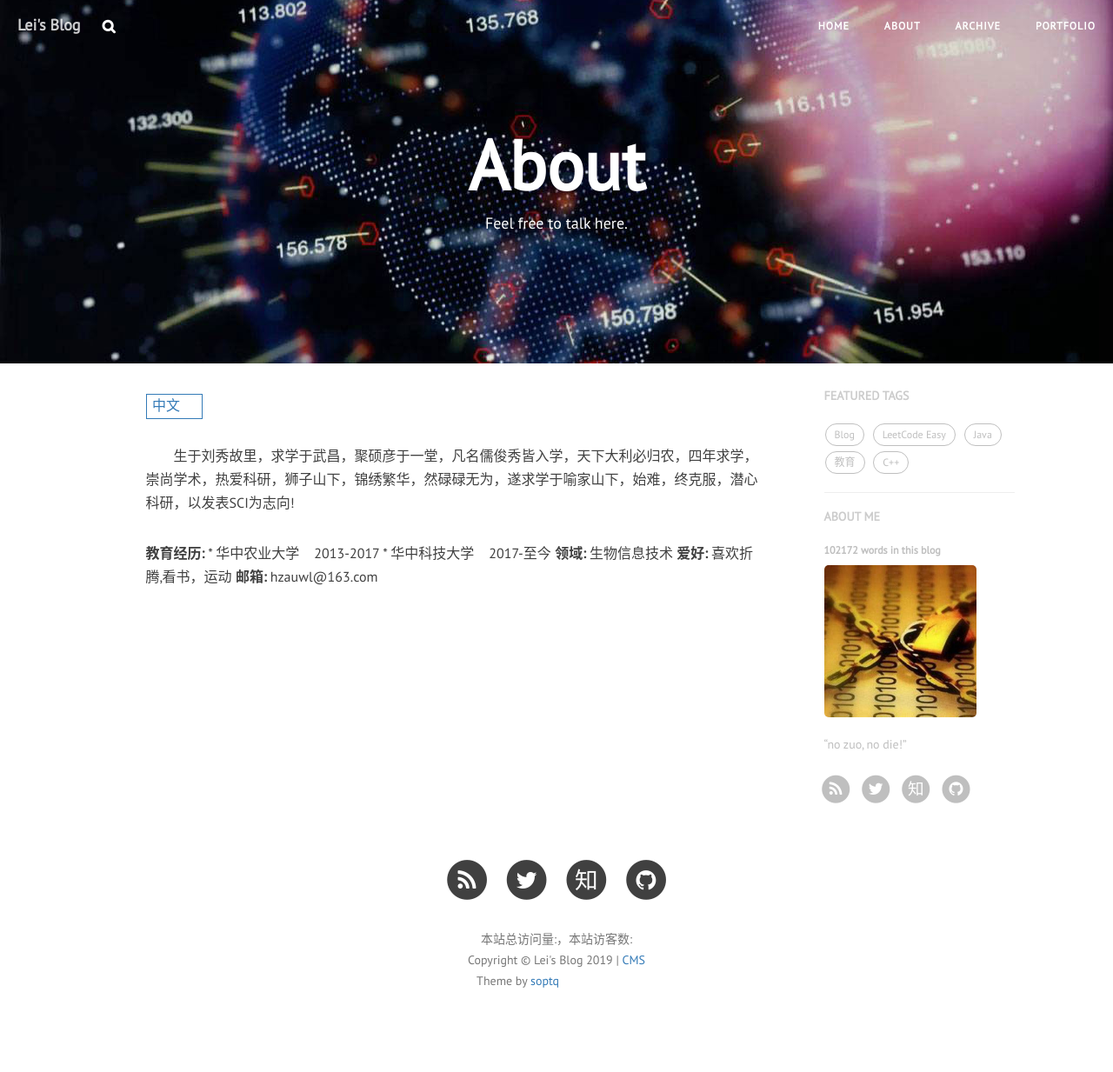
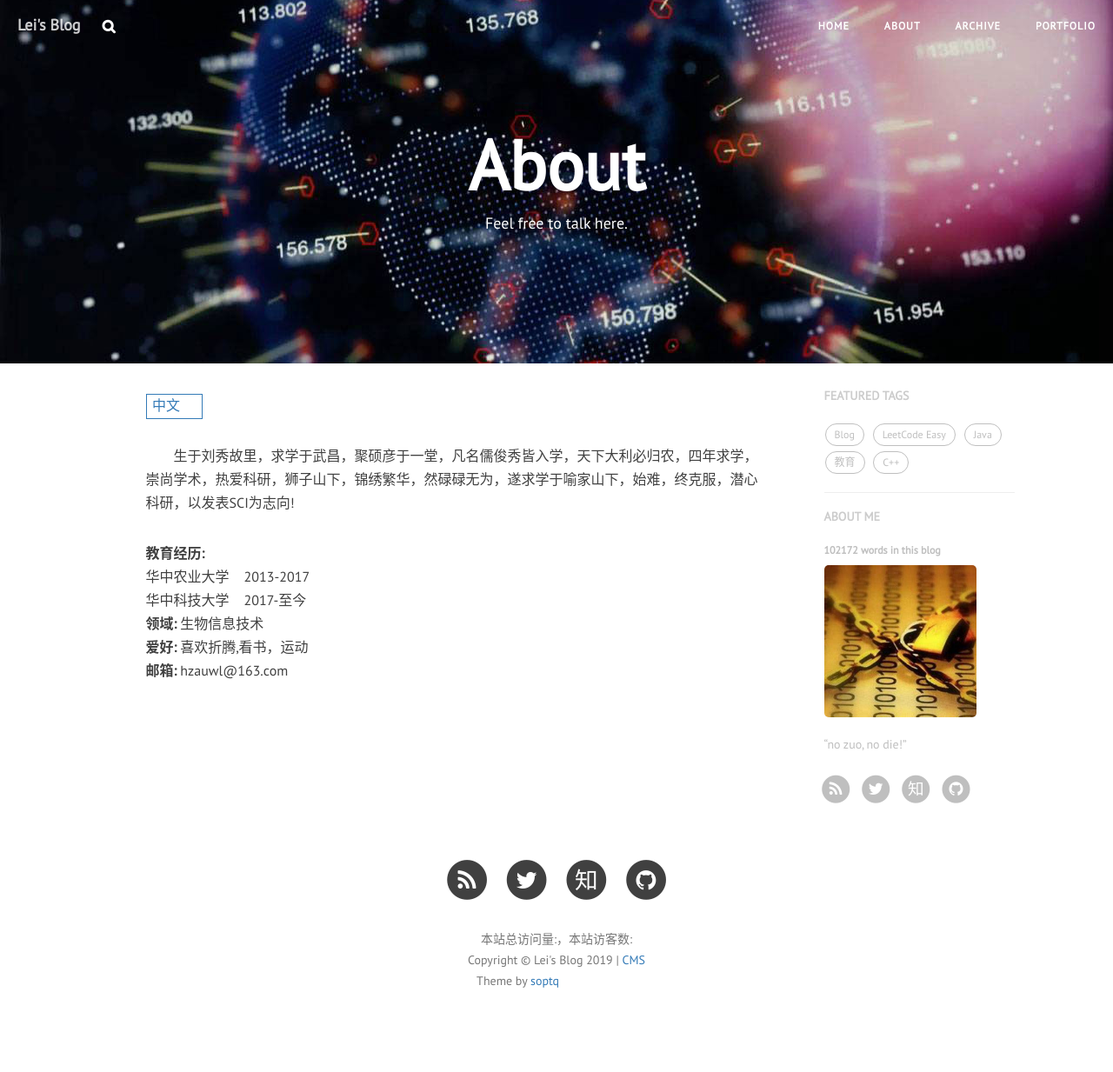
Before and after one commit to neolei/neolei.github.io, a Jekyll site: the page built from about.html, in a window 1280 px wide. Shown: the whole page at 87% size. Built offline with Jekyll 4.4.1, drawn with Linux system fonts in a browser that asks for light colours; nearby versions of some CDN libraries; comment, search, counter and statistics services are not loaded; grey boxes are pictures that could not be loaded.

```diff
--- a/about.html
+++ b/about.html
@@ -14,14 +14,15 @@ header-img: "img/about-bg.jpg"
 <!-- Chinese Version -->
 <div class="zh post-container">
     <p style="text-indent:2em">生于刘秀故里，求学于武昌，聚硕彦于一堂，凡名儒俊秀皆入学，天下大利必归农，四年求学，崇尚学术，热爱科研，狮子山下，锦绣繁华，然碌碌无为，遂求学于喻家山下，始难，终克服，潜心科研，以发表SCI为志向!</p>
-    <b>教育经历:</b>
-    * 华中农业大学&nbsp;&nbsp;&nbsp;&nbsp;2013-2017
-    * 华中科技大学&nbsp;&nbsp;&nbsp;&nbsp;2017-至今
-
+    <b>教育经历:</b><br>
+    华中农业大学&nbsp;&nbsp;&nbsp;&nbsp;2013-2017
+    <br>
+    华中科技大学&nbsp;&nbsp;&nbsp;&nbsp;2017-至今
+    <br>
     <b>领域:</b>&nbsp;生物信息技术
-
+    <br>
     <b>爱好:</b>&nbsp;喜欢折腾,看书，运动
-
+    <br>
     <b>邮箱:</b>&nbsp;hzauwl@163.com
 </div>
 
@@ -31,13 +32,14 @@ header-img: "img/about-bg.jpg"
         My name is Neio lei from Wuhan. Welcome to my blog.
     </p>
     <b>Education:</b>
-    * HZAU&nbsp;&nbsp;&nbsp;&nbsp;2013-2017
-    * HUST&nbsp;&nbsp;&nbsp;&nbsp;2017-至今
+    <br>
+    HZAU&nbsp;&nbsp;&nbsp;&nbsp;2013-2017<br>
+    HUST&nbsp;&nbsp;&nbsp;&nbsp;2017-至今<br>
 
     <b>Field of Research:</b>&nbsp;bioinformatics, ML
-
+    <br>
     <b>Hobbies:</b>&nbsp;Reading, playing Games
-
+    <br>
     <b>Email:</b>&nbsp;hzauwl@163.com
 
 </div>
```
